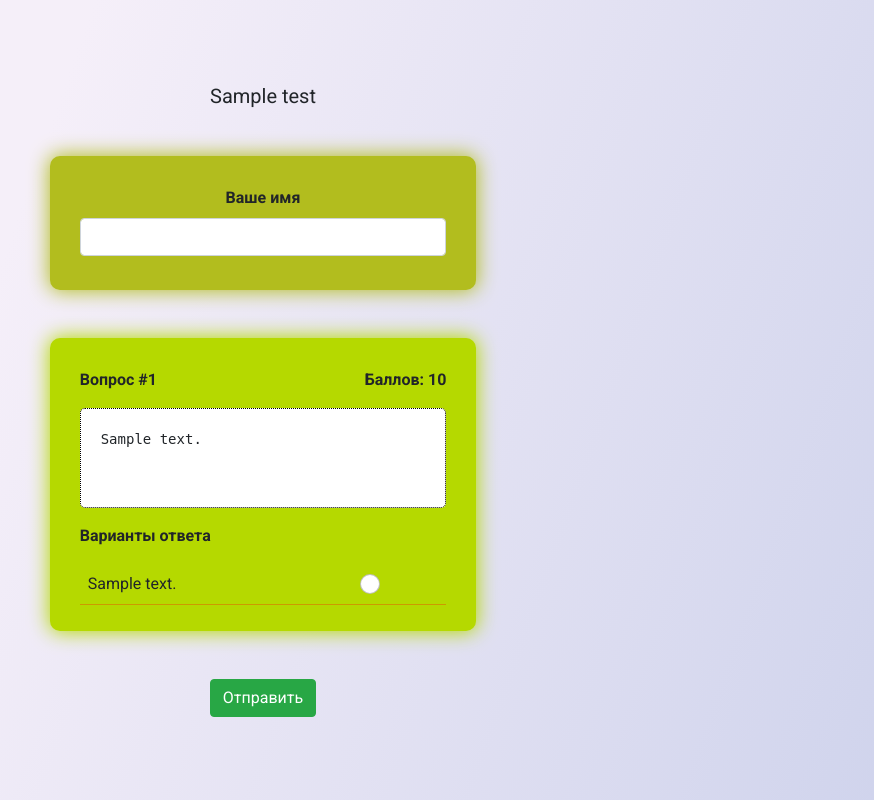
After one commit to yshm1tsu/testing-system, a Django app: page /passTest/000 in a window 1280 px wide. The commit adds this page. Shown: the whole page, without its empty margins (377-1251 px from the left). Run offline with Django 3.2, Linux system fonts and the light colour scheme; tables that the repository leaves empty hold one stand-in row (values such as "Sample post"); some libraries are stand-ins or nearby versions.

Commit message:
add passTests

```diff
--- a/static/css/main.css
+++ b/static/css/main.css
@@ -19,6 +19,7 @@ a:hover {
 
 .wrapper {
     background-image: linear-gradient( 109.6deg,  rgba(245,239,249,1) 30.1%, rgba(207,211,236,1) 100.2% );
+    padding: 50px 0;
 }
 
 .forms {
@@ -106,7 +107,7 @@ a:hover {
 }
 
 .test-item__title {
-    width: 400px;
+    width: 300px;
 }
 
 .test-item__icon {
@@ -142,9 +143,6 @@ a:hover {
     transform: scale(1.1);
 }
 
-.test-creation-form__submit-btn {
-}
-
 .test-creation-form__question__delete-icon {
     font-size: 16px;
     color: #d62013;
@@ -167,7 +165,41 @@ a:hover {
     transform: scale(1.1);
 }
 
+/* PassTest */
+.test-pass-form__name {
+    background-color: #b2bd1e;
+    box-shadow: 0 0 20px 1px #b2bd1e;
+}
+
+.test-pass-form__question {
+    background-color: #b5d900;
+    box-shadow: 0 0 20px 1px #b5d900;
+}
+
+.test-pass-form__question__text {
+    background-color: #fff;
+    min-height: 100px;
+    text-align: justify;
+    padding: 20px;
+    font-family: monospace;
+    border-radius: 5px;
+    border: 1px dotted #000;
+    font-size: 14px;
+}
+
+.border-orange {
+    border-bottom: 1px solid #cc9900;
+}
+
 .error {
     border-color: #a10b00;
     border-width: 3px;
 }
+
+.result-table th, .result-table td {
+    text-align: center;
+}
+
+.result-table tbody tr:hover {
+    cursor: pointer;
+}
--- a/static/js/script.js
+++ b/static/js/script.js
@@ -2,15 +2,11 @@ function copyToClipboard(code) {
     const el = document.createElement('textarea')
     el.style.position = 'absolute'
     el.style.left = '-9999px'
-    el.value = code
+    el.value = `${document.location.host}/passTest/${code}`
     document.body.appendChild(el)
     el.select()
     document.execCommand('copy')
     document.body.removeChild(el)
-}
-
-function checkboxHandler(el) {
-    el.value = el.checked
 }
 
 function generateQuestionTemplate(index) {
@@ -34,8 +30,8 @@ function generateQuestionTemplate(index) {
                         <th></th>
                     </tr>
                 </table>
-                <div class="text-center question-form__add-option-btn" onClick="addQuestionOption(${index})">
-                    <svg width="1em" height="1em" viewBox="0 0 16 16" class="bi bi-plus-circle-fill" fill="currentColor" xmlns="http://www.w3.org/2000/svg">
+                <div class="text-center question-form__add-option-btn">
+                    <svg onClick="addQuestionOption(${index})" width="1em" height="1em" viewBox="0 0 16 16" class="bi bi-plus-circle-fill" fill="currentColor" xmlns="http://www.w3.org/2000/svg">
                         <path fill-rule="evenodd" d="M16 8A8 8 0 1 1 0 8a8 8 0 0 1 16 0zM8.5 4a.5.5 0 0 0-1 0v3.5H4a.5.5 0 0 0 0 1h3.5V12a.5.5 0 0 0 1 0V8.5H12a.5.5 0 0 0 0-1H8.5V4z"/>
                     </svg>
                 </div>
@@ -53,7 +49,7 @@ function generateOptionTemplate(index, opt_index) {
             <input type="text" class="form-control col-8" name="question_option_${index}_${opt_index}"/>
         </td>
         <td>
-            <input type="checkbox" class="form-check-input col-4" value="false" name="question_option_is_correct_${index}_${opt_index}" onChange="checkboxHandler(this)">
+            <input type="radio" class="form-check-input col-4" value="false" name="question_option_is_correct_${index}" />
         </td>
         <td class="test-creation-form__question__delete-icon" onClick="deleteQuestionOption(${index}, ${opt_index})">
             <svg width="1em" height="1em" viewBox="0 0 16 16" class="bi bi-x-circle-fill" fill="currentColor" xmlns="http://www.w3.org/2000/svg">
@@ -124,24 +120,39 @@ const createTestForm = document.getElementById('createTestForm')
 createTestForm && createTestForm.addEventListener('submit', onCreateTestSubmit)
 
 function onCreateTestSubmit(event) {
-    formData = new FormData(createTestForm)
+    const formData = new FormData(createTestForm)
     event.preventDefault()
     document.querySelectorAll(`#${createTestForm.id} input, #${createTestForm.id} textarea`).forEach(el => el.classList.remove('error'))
-    validate()
+    document.querySelectorAll(`input[type="radio"]`).forEach(element => element.value = element.parentElement.previousElementSibling.children[0].value)
+    validateCreateForm(formData)
 }
 
-async function validate() {
-    const data = {
-        method: 'POST',
-        body: formData
-    }
-    const response = await fetch('/validateCreateTest/', data)
-    const jsonData = await response.json()
-    if (jsonData.success === false) {
-        jsonData.errors.forEach(el => {
+async function validateCreateForm(formData) {
+    const data = await request('/validateCreateTest/', 'POST', formData)
+    if (data.success === false) {
+        data.errors.forEach(el => {
             document.querySelector(`input[name=${el}], textarea[name=${el}]`).classList.add('error')
         })
     } else {
         createTestForm.submit()
     }
 }
+
+const passTestForm = document.getElementById('passTestForm')
+passTestForm && passTestForm.addEventListener('submit', onPassTestSubmit)
+
+function onPassTestSubmit(event) {
+    const formData = new FormData(passTestForm)
+    event.preventDefault()
+    if (formData.get('name')) {
+        passTestForm.submit()
+    } else {
+        document.querySelector('input[name="name"]').classList.add('error')
+    }
+}
+
+async function request(url, method = 'GET', body = null) {
+    const response = await fetch(url, {method, body})
+    const json = await response.json()
+    return json
+}
--- /dev/null
+++ b/templates/tests/passTest.html
@@ -0,0 +1,43 @@
+{% extends 'base.html' %}
+{% block title %}Прохождение теста{% endblock title %}
+{% block content %}
+    <div class="wrapper page-centered">
+        <div class="col-10 col-lg-4">
+            <h5 class="text-center mb-5">{{ name }}</h5>
+            <form action="{% url 'pass_test' code %}" id="passTestForm" method='POST'>
+                {% csrf_token %}
+                <div class="form__wrapper test-pass-form__name mb-5">
+                    <div class="mb-4">
+                        <label for="name" class="font-weight-bold text-center d-block mb-2">Ваше имя</label>
+                        <input type="text" class="form-control" name="name" id="name" />
+                    </div>
+                </div>
+                {% for question in questions %}
+                    <div class="test-pass-form__question form__wrapper mb-5">
+                        <div class="test-pass-form__question__header mb-3">
+                            <span class="font-weight-bold">Вопрос #{{ forloop.counter }}</span>
+                            <span class="font-weight-bold float-right">Баллов: {{ question.points }}</span>
+                        </div>
+                        <p class="text-justify test-pass-form__question__text">{{ question.text }}</p>
+                        <div class="test-pass-form__question__options">
+                            <p class="font-weight-bold">Варианты ответа</p>
+                            <table class="table table-borderless">
+                                {% for option in question.option_set.all %}
+                                    <tr class="border-orange">
+                                        <td>{{ option.text }}</td>
+                                        <td>
+                                            <input type="radio" class="form-check-input" name="answer_{{forloop.parentloop.counter0}}" value="{{ option.text }}" />
+                                        </td>
+                                    </tr>
+                                {% endfor %}
+                            </table>
+                        </div>
+                    </div>
+                {% endfor %}
+                <div class="text-center">
+                    <button type="submit" class="btn btn-success">Отправить</button>
+                </div>
+            </form>
+        </div>
+    </div>
+{% endblock %}
--- a/testingservice/settings.py
+++ b/testingservice/settings.py
@@ -25,7 +25,7 @@ SECRET_KEY = '6!hoi(enha5(w_p8-n3m4ttkitk1sq=m1qtbn#i5f%+ria^4c5'
 # SECURITY WARNING: don't run with debug turned on in production!
 DEBUG = True
 
-ALLOWED_HOSTS = []
+ALLOWED_HOSTS = ['localhost']
 
 
 # Application definition
--- a/testingservice/urls.py
+++ b/testingservice/urls.py
@@ -15,6 +15,9 @@ Including another URLconf
 """
 from django.contrib import admin
 from django.urls import path, include
+from django.conf.urls import handler404
+
+handler404 = 'tests.views.not_found_404'
 
 urlpatterns = [
     path('admin/', admin.site.urls),
--- a/tests/urls.py
+++ b/tests/urls.py
@@ -11,5 +11,7 @@ urlpatterns = [
     path('cabinet/', views.cabinet, name='cabinet'),
     path('createTest/', views.create_test, name='create_test'),
     path('deleteTest/', views.delete_test, name='delete_test'),
-    path('validateCreateTest/', views.validate_create_test, name='validate_create_test')
+    path('validateCreateTest/', views.validate_create_test, name='validate_create_test'),
+    path('passTest/<str:code>', views.pass_test, name='pass_test'),
+    path('result/<str:code>', views.result, name='result')
 ]
--- a/tests/views.py
+++ b/tests/views.py
@@ -2,10 +2,9 @@ from django.shortcuts import render, redirect
 from django.contrib.auth import authenticate, login as auth_login, logout as auth_logout
 from django.contrib.auth.decorators import login_required
 from django.http import JsonResponse
+from django.db.models import Count
 from tests.forms import SignUpForm, CreateTestForm
-from tests.models import Test, Question, Option
-
-from tests.models import Test
+from tests.models import Test, Question, Option, Result
 
 def index(request):
     if request.user.is_authenticated:
@@ -36,7 +35,7 @@ def logout(request):
 
 @login_required
 def cabinet(request):
-    test_list = Test.objects.filter(author=request.user)
+    test_list = Test.objects.filter(author=request.user).annotate(passed_count=Count('result'))
     context = {'test_list': test_list}
     return render(request, 'tests/cabinet.html', context)
 
@@ -65,7 +64,7 @@ def create_test(request):
                             option = Option()
                             option.question = question
                             option.text = request.POST['question_option_' + str(i) + '_' + str(j)]
-                            option.is_correct = bool(request.POST.get('question_option_is_correct_' + str(i) + '_' + str(j)))
+                            option.is_correct = request.POST['question_option_is_correct_' + str(i)] == option.text
                             option.save()
 
             return redirect('cabinet')
@@ -95,3 +94,43 @@ def delete_test(request):
         return redirect('index')
 
     return redirect('cabinet')
+
+def pass_test(request, code):
+
+    try:
+        test = Test.objects.get(code=code)
+        questions = Question.objects.filter(test=test)
+
+        if (request.method == 'POST'):
+            result = Result()
+            result.test = test
+            result.name = request.POST['name']
+            total_points = 0
+            for index, question in enumerate(questions):
+                option = Option.objects.get(question=question, text=request.POST['answer_' + str(index)])
+                if option.is_correct:
+                    total_points += question.points
+
+            result.total_points = total_points
+            result.save()
+            return redirect('index')
+
+        context = {'code': code, 'name': test.name, 'questions': questions}
+    except:
+        return redirect('index')
+
+    return render(request, 'tests/passTest.html', context)
+
+@login_required
+def result(request, code):
+    try:
+        test = Test.objects.get(code=code, author=request.user)
+        results = Result.objects.filter(test=test)
+        context = {'results': results}
+    except:
+        return redirect('index')
+
+    return render(request, 'tests/result.html', context)
+
+def not_found_404(request, exception = None):
+    return render('404.html')
```
Also changed, not shown: templates/404.html (added, +8 -0 lines), templates/tests/cabinet.html (+5 -13 lines), templates/tests/createTest.html (+2 -2 lines), templates/tests/login.html (+1 -1 lines), templates/tests/register.html (+1 -1 lines), templates/tests/result.html (added, +25 -0 lines), tests/admin.py (+13 -3 lines), tests/models.py (+15 -1 lines).
